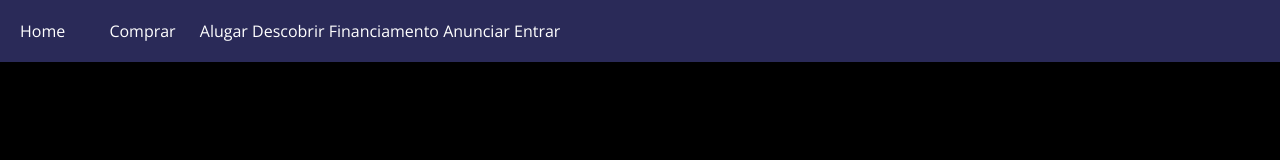
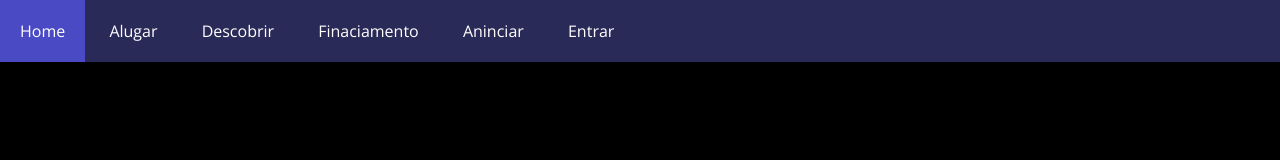
Before and after one commit to PabloJr84/eliel_house, a plain HTML site: page index.html in a window 1280 px wide. Drawn offline with nearby package versions, Linux system fonts and the light colour scheme.

Commit message:
2ª Atualização

```diff
--- a/index.css
+++ b/index.css
@@ -11,20 +11,23 @@ body{
     box-sizing: border-box;
     font-family: 'Open Sans', sans-serif;
 }
-#menu-home{
+#menu-home ul {
     list-style: none;
     padding: 0;
     background-color: rgba(65, 65, 136, 0.651);
 }
-#menu-home li {
+#menu-home ul li {
     display: inline;
 }
-#menu-home li a {
+#menu-home ul li a {
     display: inline;
     color: white;
     padding: 20px;
     display: inline-block;
     text-decoration: none;
-
+    transition: background .4s;
+}
+#menu-home ul li a:hover {
+    background-color: rgb(74, 74, 197);
 
 }
--- a/index.html
+++ b/index.html
@@ -8,19 +8,31 @@
     <link rel="stylesheet" href="index.css">
 </head>
 <body>
-    <ul id="menu-home">
+    <nav id="menu-home">
+         <ul>
             <li>
                 <a href=https://box20.com.br/ >Home</a>
 
             </li>
+
+
             <li>
-            <a href="https://box20.com.br/">Comprar</a>
+                <a href="https://box20.com.br/">Alugar</a>
             </li>
-        <li>Alugar</li>
-        <li>Descobrir</li>
-        <li>Financiamento</li>
-        <li>Anunciar</li>
-        <li>Entrar</li>
+            <li>
+                <a href="https://box20.com.br/">Descobrir</a>
+            </li>
+            <li>
+                <a href="https://box20.com.br/">Finaciamento</a>
+            </li>
+            <li>
+                <a href="https://box20.com.br/">Aninciar</a>
+            </li>
+            <li>
+                <a href="https://box20.com.br/">Entrar</a>
+            </li>
+
+
         </ul>
 </body>
 </html>
```
Lines whose indentation alone changed are shown as unchanged.
